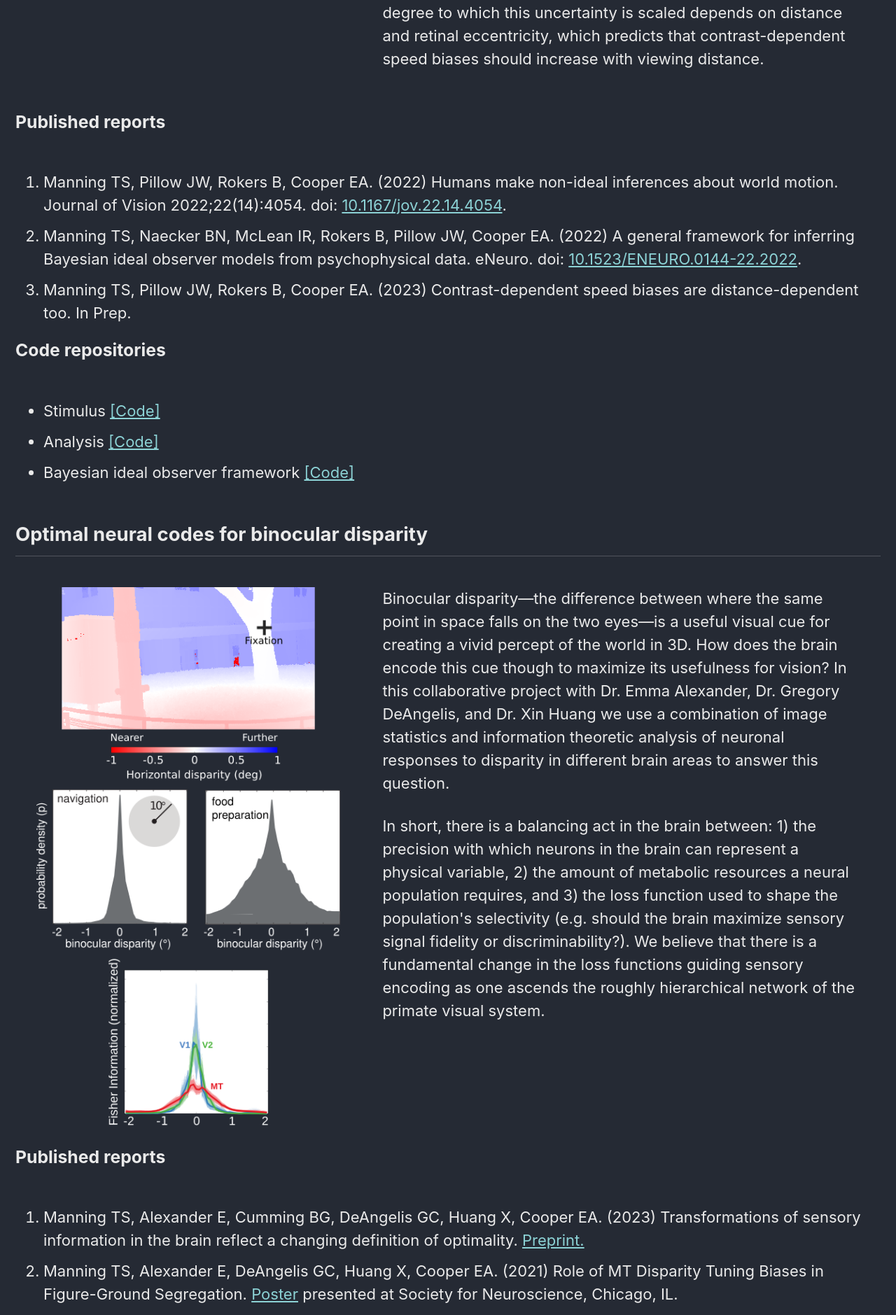
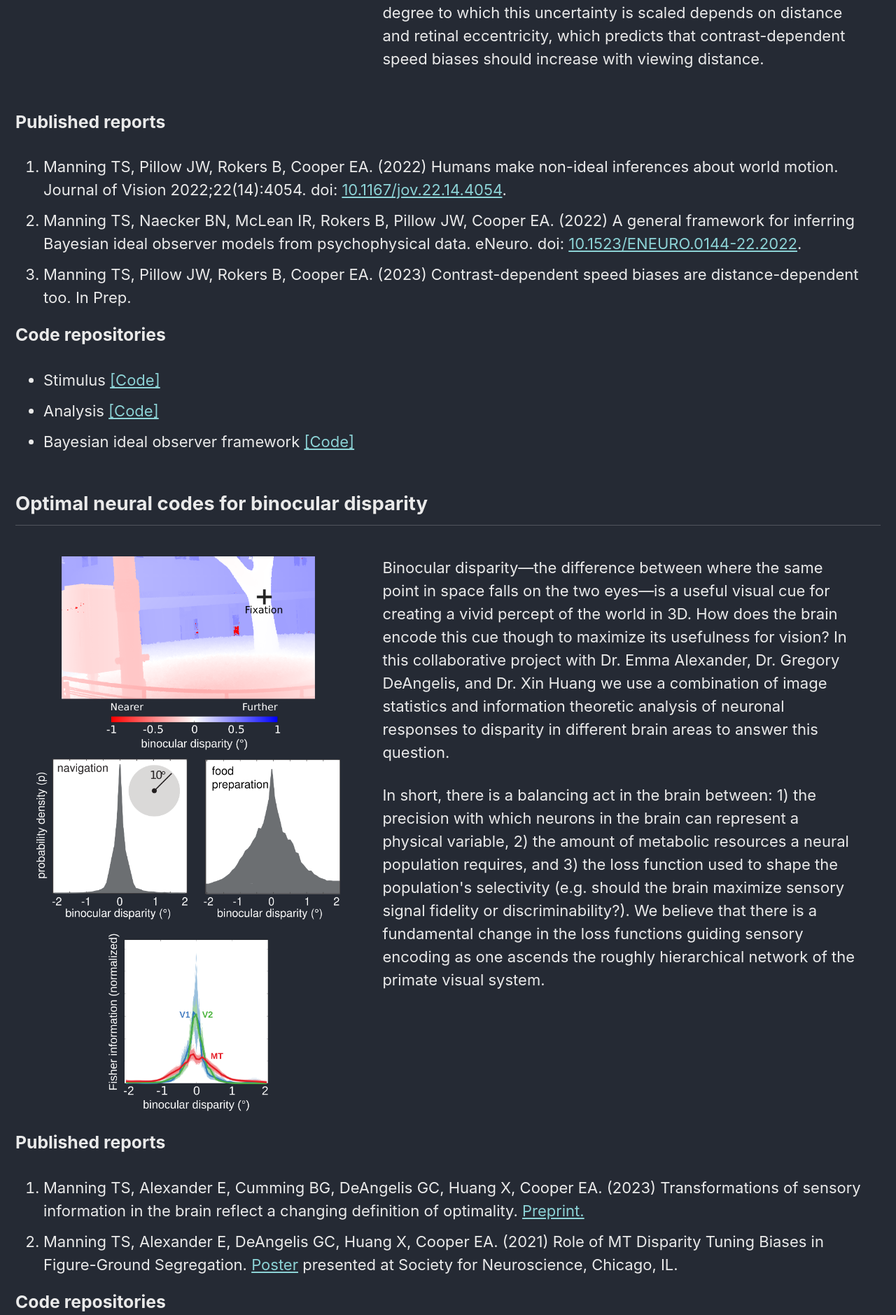
Before and after one commit to tsmanning/tsmanning.github.io, a Jekyll site: the page built from _pages/projects.html, in a window 1280 px wide. Shown: the part 1072-2951 px from the top of the page at 70% size. Built offline with Jekyll 4.4.1, drawn with Linux system fonts in a browser that asks for light colours; cached includes are drawn as plain includes.

Commit message:
updating projects

```diff
--- a/_pages/projects.html
+++ b/_pages/projects.html
@@ -65,19 +65,12 @@ h3 {
   margin-bottom: 0em;
 }
 
-#pubs1 li
-{
-
+ol {
+  margin-top: 0em;
 }
 
-#pubs2 li
-{
-
-}
-
-#pubs3 li
-{
-
+ul {
+  margin-top: 0em;
 }
 
 </style>
@@ -92,7 +85,7 @@ h3 {
     <img src="/assets/images/UncertProj.png" alt="Displays in experiment are situated half a meter and
     one meter from the participant. Under our model of how humans make estimate object motion out in the world, this
     should make speed measurments on the far screen less reliable even if the stimuli are the same retinal size."
-    width="600" height="369" class="responsive">
+    width="600" class="responsive">
   </div>
   <div class="column right">
     <p>People show systematic biases in perceived speeds and directions of motion under many conditions when
@@ -136,7 +129,7 @@ h3 {
   <div class="column left">
     <img src="/assets/images/DisparityProj.png" alt="Top: a map of binocular disparities in a natural image.
     Middle: disparity histograms within the central 10 degrees of vision during navigation and food preparation tasks. Bottom:
-    Fisher information in three populations of neurons in the brain that encode disparity." width="600" height="369" class="responsive">
+    Fisher information in three populations of neurons in the brain that encode disparity." width="600" class="responsive">
   </div>
   <div class="column right">
     <p>Binocular disparity<span>&#8212;</span>the difference between where the same point in space falls
@@ -176,7 +169,7 @@ h3 {
   <div class="column left">
     <img src="/assets/images/HeadingProj.png" alt="Self-motion can be simulated with random dot motion that forms an optic flow pattern.
     When you rotate your eyes to pursue a moving object, that distorts the flow pattern (making it consistent with a curved trajectory),
-    but the brain somehow undoes these distortions and we percieve our correct heading." width="600" height="369" class="responsive">
+    but the brain somehow undoes these distortions and we percieve our correct heading." width="600" class="responsive">
   </div>
   <div class="column right">
     <p>The primate visual system has evolved to be highly sensitive to optic flow cues<span>&#8212;</span>complex patterns of motion
```
Also changed, not shown: assets/images/DisparityProj.png, 1 other file.
